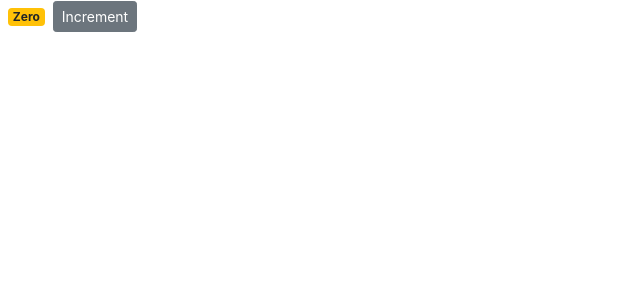
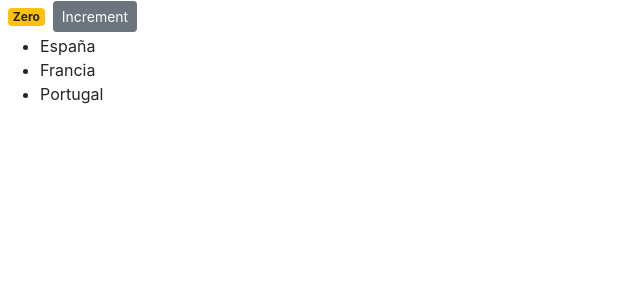
Before and after one commit to JaimeGuarino/counter-app, a React (Create React App) app: page / in a window 1280 px wide. Shown: the top 300 px of the page, without its empty margins (0-640 px from the left). Built offline with nearby package versions, Linux system fonts and the light colour scheme.

Commit message:
Rendering list dinamicaly

```diff
--- a/src/components/counter.jsx
+++ b/src/components/counter.jsx
@@ -3,7 +3,8 @@
 class Counter extends Component {
   // si ponemos cc, Create class
   state = {
-    count: 0
+    count: 0,
+    tags: ['España','Francia', 'Portugal']
   };
 
   render() {
@@ -13,6 +14,9 @@
       <div>
         <span className={this.getBadgeClasses()}>{this.formatCount()}</span>
         <button className="btn btn-secondary btn-sm">Increment</button>
+        <ul>
+        {this.state.tags.map(tag => <li key={tag}>{ tag }</li>)}
+        </ul>
       </div>
     );
   }
```
